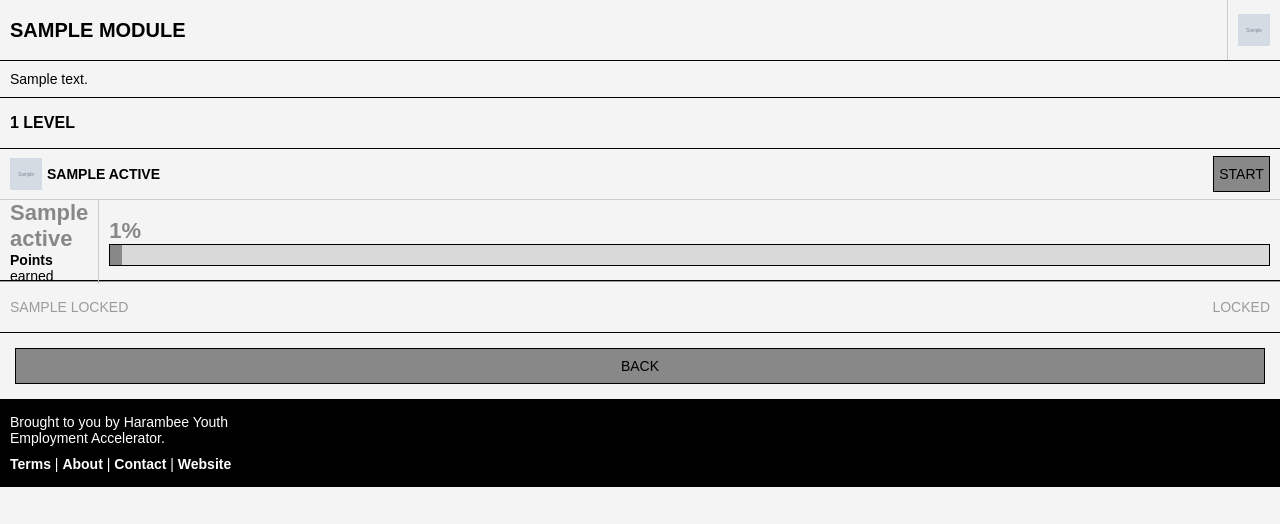
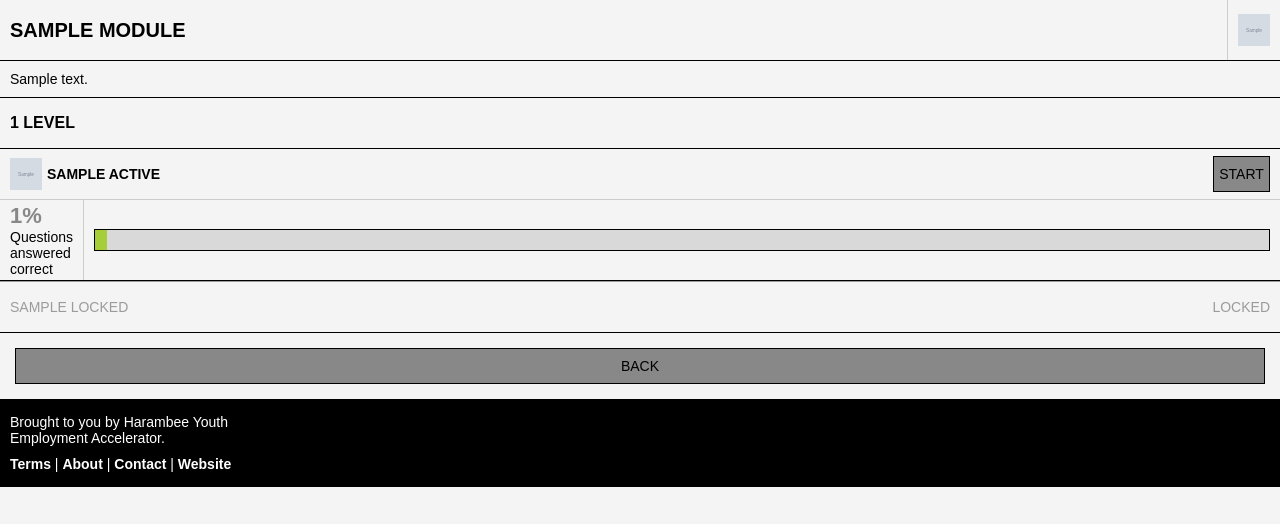
Before and after one commit to praekelt/harambee-mobile, a Django app: template harambee/templates/content/module_home.html in a window 1280 px wide. Shown: the part 50-574 px from the top of the page. Run offline with Django 3.2, Linux system fonts and the light colour scheme; the template is opened without the code that fills it: most values are stand-ins (such as "Sample title", 1, 10 or a date in 2020); grey boxes marked "Sample" are stand-in pictures; parts of the project's set-up code (start-up, migrations or seed data) failed here and were passed over; some libraries are stand-ins or nearby versions.

Commit message:
Updated module home page stats
Displaying  percentage of questions answered correctly  instead of points
Progress bar measure how many question user has answered

```diff
--- a/harambee/templates/content/module_home.html
+++ b/harambee/templates/content/module_home.html
@@ -71,19 +71,15 @@
                     <div class="line-data big">
                         <div class="line-numbers">
                             <div>
-                                <span class="large-number" {% if active.colour %}style="color: {{ active.colour }};"{% endif %}>{{ active.questions_correct}}</span>
+                                <span class="large-number" {% if active.colour %}style="color: {{ active.colour }};"{% endif %}>{{ active.percent_correct }}%</span>
                                 <br>
-                                <span class="bold-font">Points</span>
-                                <br>
-                                earned
+                                <span>Questions answered correct</span>
                             </div>
                         </div>
                         <div class="line-progress">
                             <div>
-                                <span class="large-number" {% if active.colour %}style="color: {{ active.colour }};"{% endif %}>{{ active.progress_percentage }}%</span>
-                                <br>
                                 <div class="progressbarborder">
-                                    <div class="progressbar" style="background-color: {{ active.colour }}; width:{{ active.progress_percentage }}%;"></div>
+                                    <div class="progressbar" style="width:{{ active.progress_percentage }}%;"></div>
                                 </div>
                             </div>
                         </div>
```
Also changed, not shown: harambee/helper_functions.py (+3 -7 lines).
